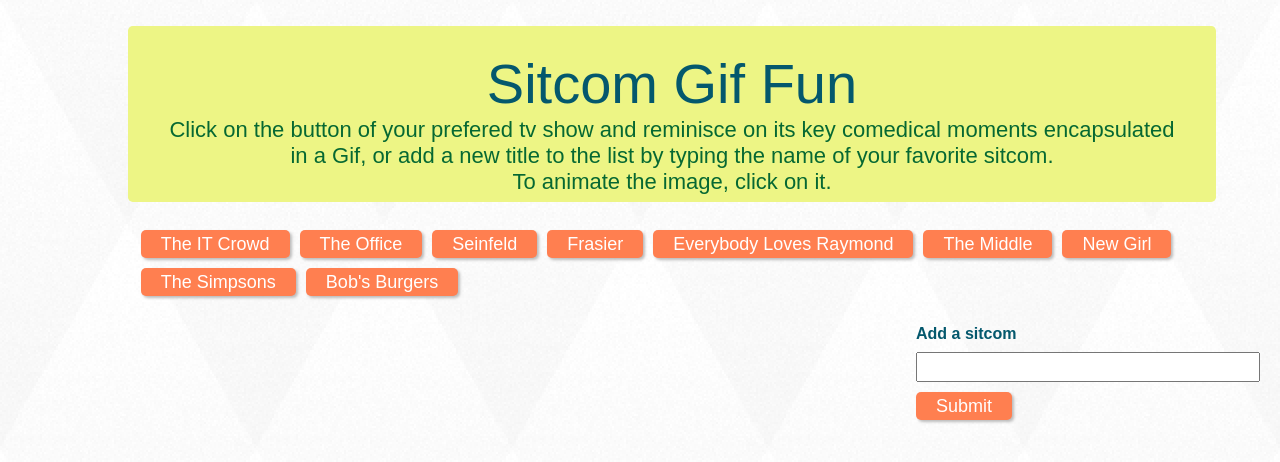
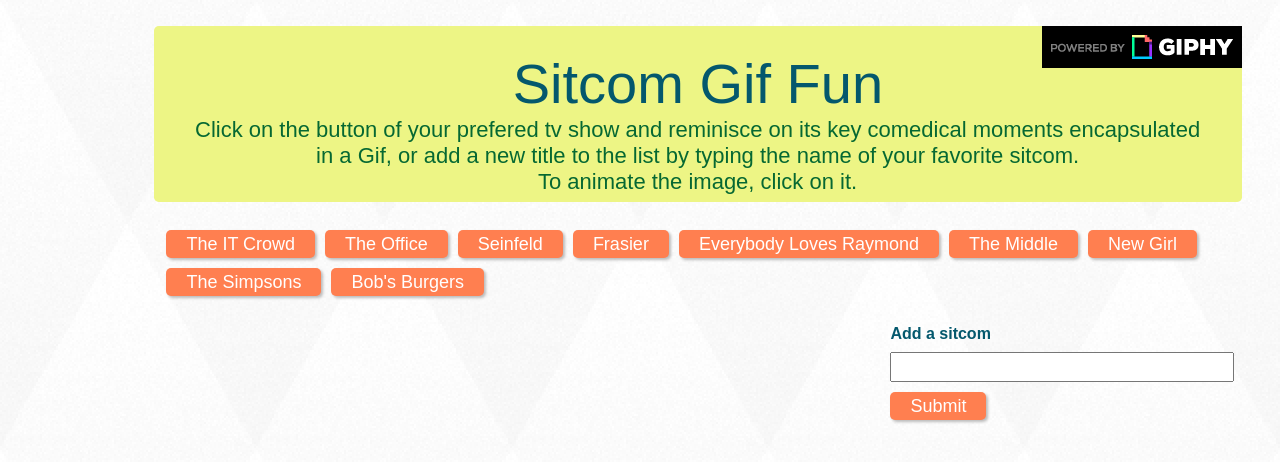
Before and after one commit to nanzycharris/GIPHY-API, a plain HTML site: page index.html in a window 1280 px wide. Drawn offline with nearby package versions, Linux system fonts and the light colour scheme.

Commit message:
changes to read me, index, and css files...

```diff
--- a/assets/css/style.css
+++ b/assets/css/style.css
@@ -7,14 +7,13 @@ body {
     background-image: url(../images/whitediamond_@2X.png);
     padding: 0;
     margin: 0;
-    /*justify-content: center;
-    align-items: center; */
     width: 1280px;
     height: 800px;
 }
 
 .jumbotron {
   margin: 10%;
+  margin-left:12%;
   margin-top: 2%;
   width: 85%;
   height: 22%;
@@ -24,6 +23,7 @@ body {
 
 h1{
   text-align: center;
+  margin-left: 15%;
   margin-top: -40px;
   color: rgb(4, 88, 109);
 }
@@ -36,10 +36,14 @@ p {
   line-height: 26px;
 }
 
+.row {
+  float: right;
+  margin-right: 3%;
+}
 #sitcom-buttons {
   margin-top: -100px;
   margin-right: 5%;
-  margin-left: 11%;
+  margin-left: 13%;
   align-items: center;
 }
 
@@ -55,6 +59,7 @@ p {
 
 form {
   float: right;
+  margin-right: 2%;
   width: 30%;
   padding: 20px;
 }
--- a/index.html
+++ b/index.html
@@ -10,6 +10,8 @@
 </head>
 
 <body>
+    <div class="row">
+        <img src="assets/images/PoweredBy_200px-White_HorizLogo.png" class="img-fluid" alt="Responsive image"></div>
     <div class="jumbotron">
         <h1 class="display-4">Sitcom Gif Fun</h1>
         <p>Click on the button of your prefered tv show and reminisce on its key comedical moments
```
Also changed, not shown: assets/js logic/logic.js (+23 -12 lines), 1 other file.
